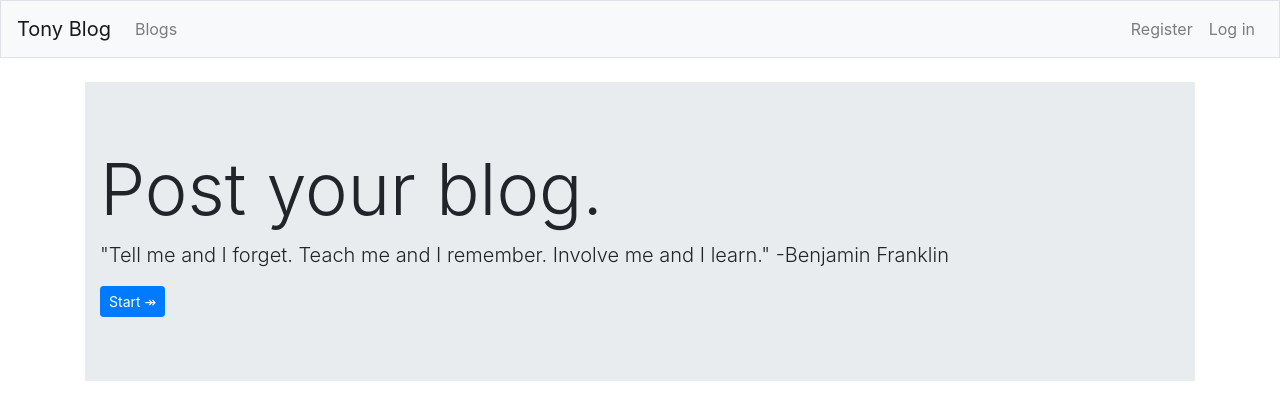
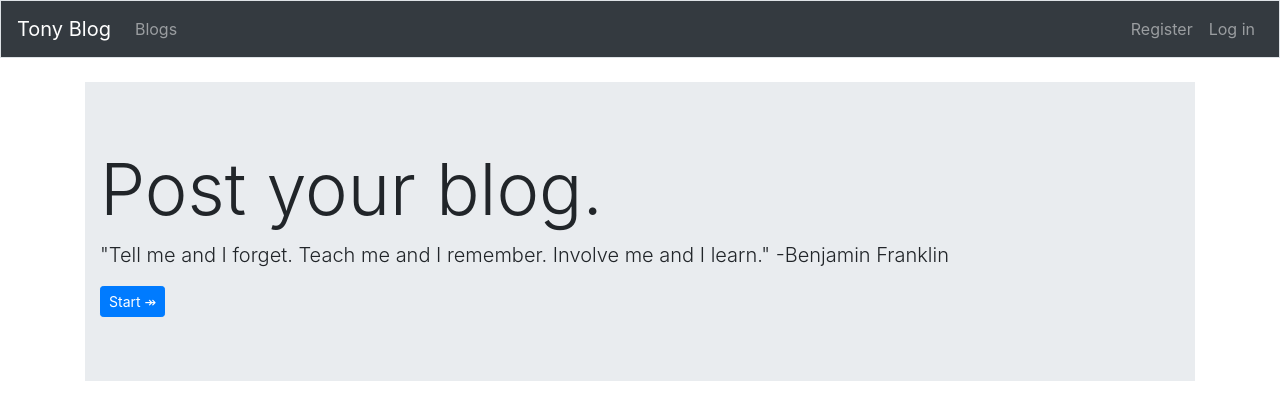
Before and after one commit to Anthonyomondi/blog, a Django app: page / in a window 1280 px wide. Shown: the top 414 px of the page. Run offline with Django 3.2, Linux system fonts and the light colour scheme; some libraries are stand-ins or nearby versions.

Commit message:
Update base.html
changed navbar background colour

```diff
--- a/tony_blogs/templates/tony_blogs/base.html
+++ b/tony_blogs/templates/tony_blogs/base.html
@@ -16,7 +16,7 @@
 
 <body>
 
-  <nav class="navbar navbar-expand-md navbar-light bg-light mb-4 border">
+  <nav class="navbar navbar-expand-md navbar-dark bg-dark mb-4 border">
 
     <a class="navbar-brand" href="{% url 'tony_blogs:index' %}">
       Tony Blog</a>
```
